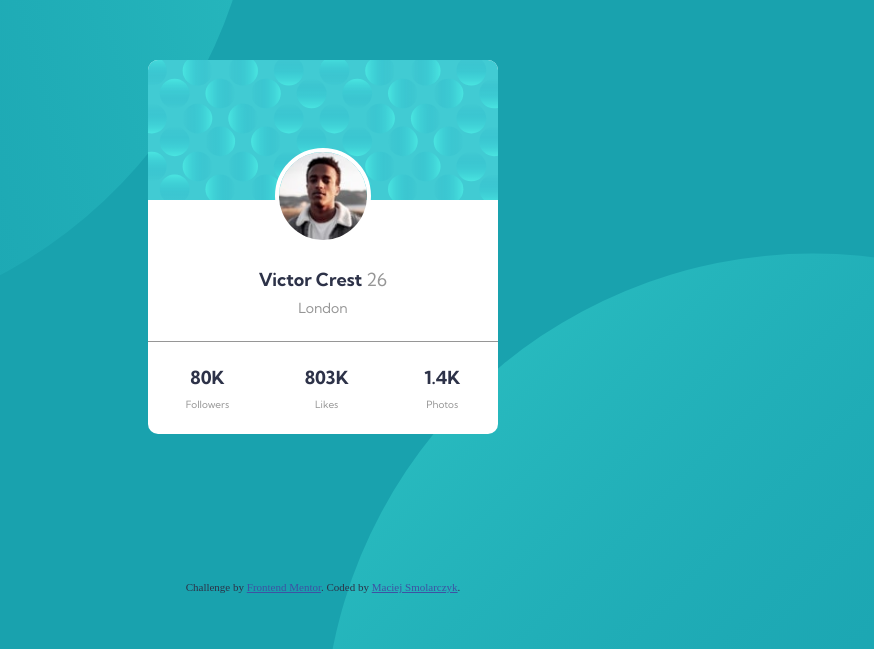
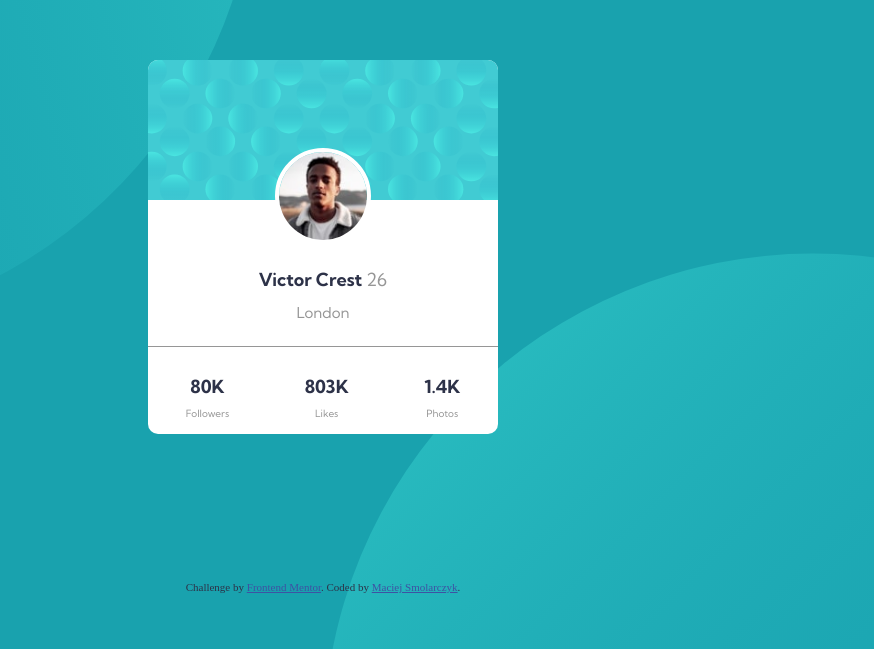
Before and after one commit to Maciej0o/FM1-profile-card-component-main, a plain HTML site: page index.html in a window 1280 px wide. Shown: the part 147-796 px from the top of the page, without its empty margins (317-1191 px from the left). Drawn offline with Linux system fonts and the light colour scheme.

Commit message:
fix margin and padding

```diff
--- a/sass/style.scss
+++ b/sass/style.scss
@@ -97,8 +97,8 @@ main {position: relative;
     }
 
     &__city {
-        font-size: 1.4rem;
-        margin: .8rem 0 2.4rem;
+        font-size: 1.5rem;
+        margin: 1.2rem 0 2.4rem;
         color: $gray;
     }
 
@@ -110,7 +110,7 @@ main {position: relative;
     }
 
     &__stats-box {
-        margin: 2.4rem 0 2.4rem;
+        margin: 2.8rem 0 2.8rem;
         display: flex;
         flex-direction: column;
         align-items: center;
```
Also changed, not shown: css/style.css, 1 other file.
